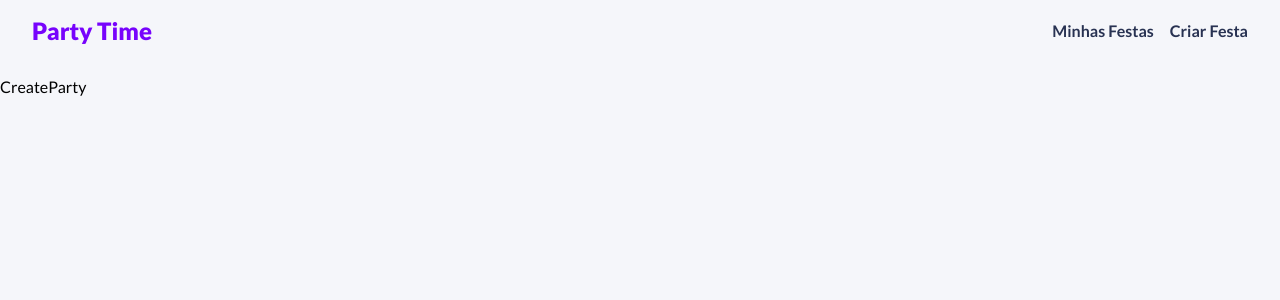
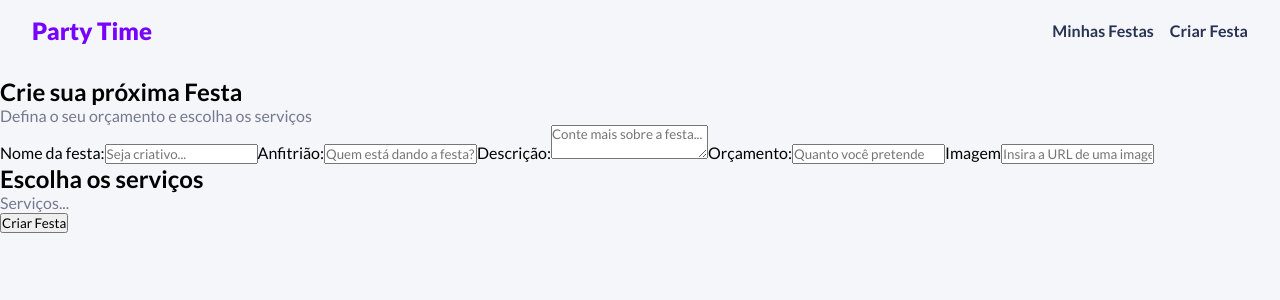
Before and after one commit to alexandrerogeriosn93/project-react-party-time, a React (Vite) app in the folder frontend/: page /party/new in a window 1280 px wide. Shown: the top 300 px of the page. Built offline with nearby package versions, Linux system fonts and the light colour scheme.

Commit message:
feat: add CreateParty layout jsx

```diff
--- a/frontend/src/routes/CreateParty.jsx
+++ b/frontend/src/routes/CreateParty.jsx
@@ -1,5 +1,68 @@
 const CreateParty = () => {
-  return <div>CreateParty</div>;
+  return (
+    <div className="form-page">
+      <h2>Crie sua próxima Festa</h2>
+      <p>Defina o seu orçamento e escolha os serviços</p>
+      <form>
+        <label>
+          <span>Nome da festa:</span>
+          <input
+            type="text"
+            name="name"
+            id="name"
+            placeholder="Seja criativo..."
+            required
+          />
+        </label>
+        <label>
+          <span>Anfitrião:</span>
+          <input
+            type="text"
+            name="author"
+            id="author"
+            placeholder="Quem está dando a festa?"
+            required
+          />
+        </label>
+        <label>
+          <span>Descrição:</span>
+          <textarea
+            name="description"
+            id="description"
+            placeholder="Conte mais sobre a festa..."
+            required
+          ></textarea>
+        </label>
+        <label>
+          <span>Orçamento:</span>
+          <input
+            type="number"
+            name="budget"
+            id="budget"
+            placeholder="Quanto você pretende investir?"
+            required
+          />
+        </label>
+        <label>
+          <span>Imagem</span>
+          <input
+            type="text"
+            name="image"
+            id="image"
+            placeholder="Insira a URL de uma imagem"
+            required
+          />
+        </label>
+        <div>
+          <h2>Escolha os serviços</h2>
+          <div className="services-container">
+            <p>Serviços...</p>
+          </div>
+        </div>
+        <input type="submit" value="Criar Festa" className="btn" />
+      </form>
+    </div>
+  );
 };
 
 export default CreateParty;
```
